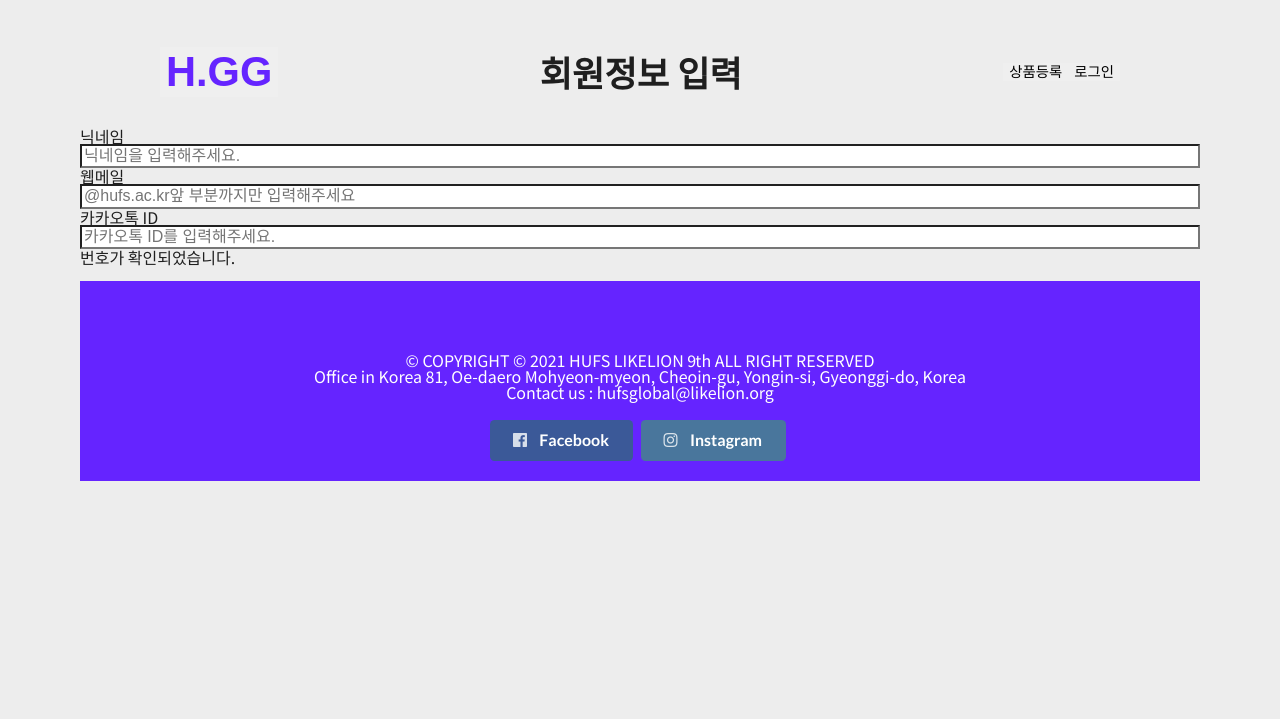
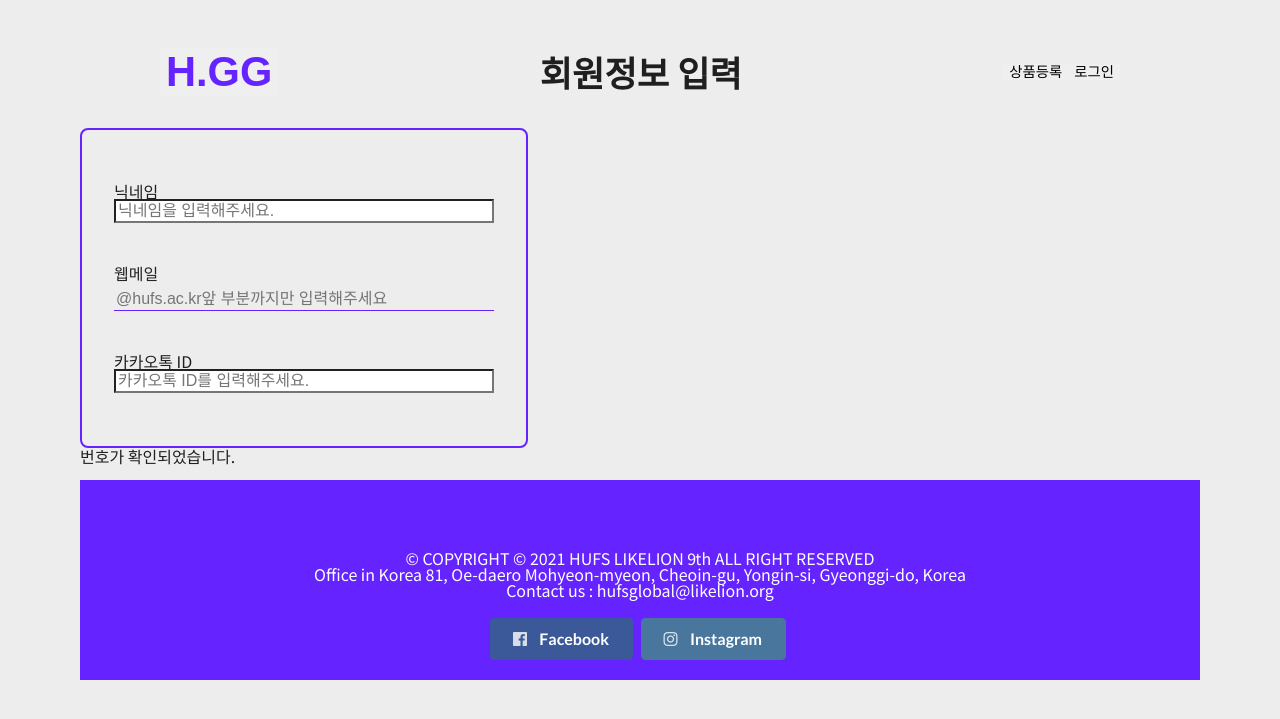
Before and after one commit to jinhyungrhee/hufsgonggu, a Django app: page /userInformation/ in a window 1280 px wide. Shown: the top 719 px of the page. Run offline with Django 3.2, Linux system fonts and the light colour scheme; some libraries are stand-ins or nearby versions.

Commit message:
Update 회원정보 입력 페이지 CSS import 링크

```diff
--- a/Pages/static/css/style.css
+++ b/Pages/static/css/style.css
@@ -2,6 +2,7 @@
 @import "components/notice.css";
 @import "components/variable.css";
 @import "components/appForm.css";
+@import "components/signupInput.css";
 /* page */
 @import "page/reset.css";
 @import "page/status-bar.css";
```
